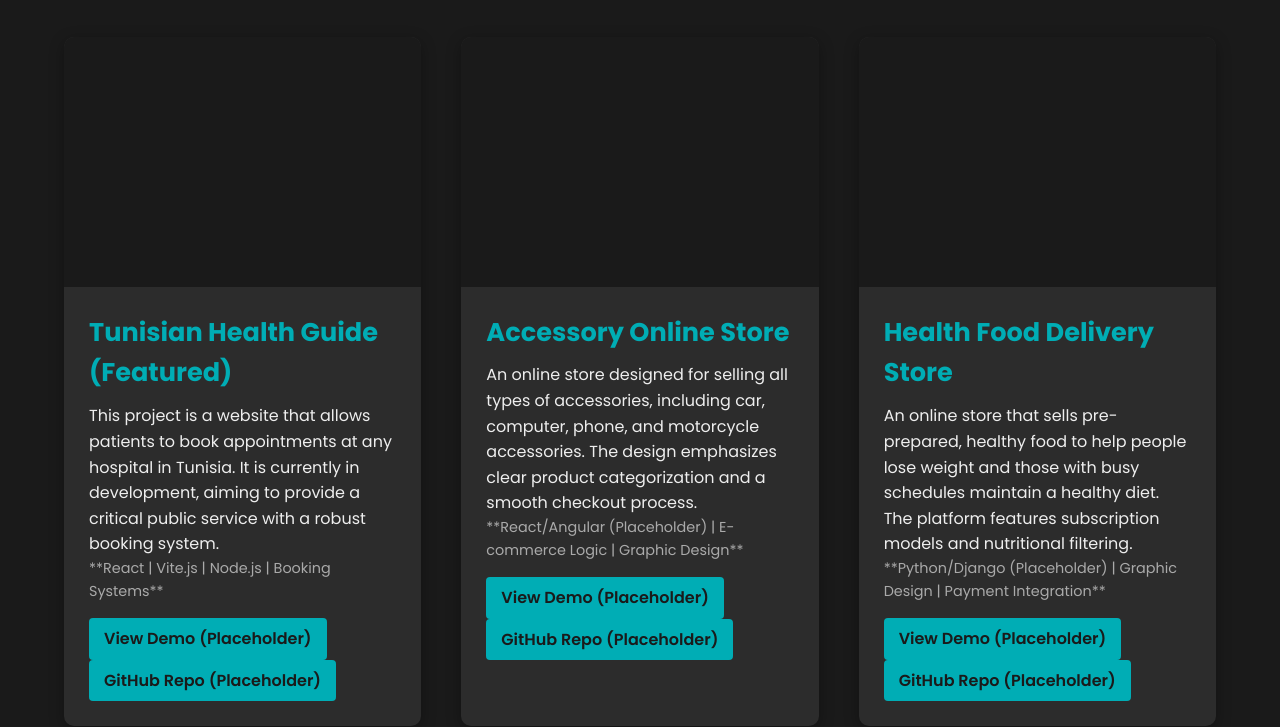
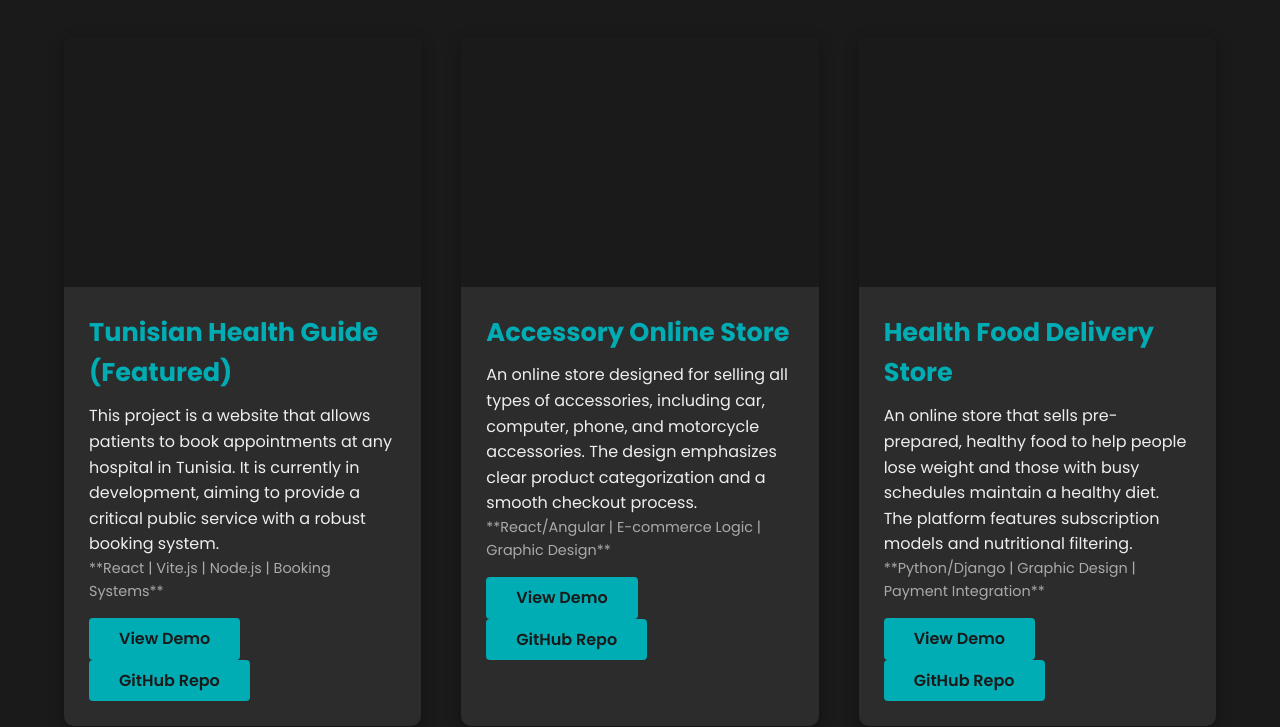
Before and after one commit to Oussama-lajhar-27/mini-projet-2, a plain HTML site: page projects.html in a window 1280 px wide. Shown: the part 261-988 px from the top of the page. Drawn offline with Linux system fonts and the light colour scheme.

Commit message:
fix error 2

```diff
--- a/projects.html
+++ b/projects.html
@@ -42,8 +42,8 @@
                         booking system.</p>
                     <p class="tech-stack">**React | Vite.js | Node.js | Booking Systems**</p>
                     <div class="project-links">
-                        <a href="#" target="_blank">View Demo (Placeholder)</a>
-                        <a href="#" target="_blank">GitHub Repo (Placeholder)</a>
+                        <a href="#" target="_blank">View Demo </a>
+                        <a href="#" target="_blank">GitHub Repo </a>
                     </div>
                 </div>
             </article>
@@ -57,10 +57,10 @@
                     <p>An online store designed for selling all types of accessories, including car, computer, phone,
                         and motorcycle accessories. The design emphasizes clear product categorization and a smooth
                         checkout process.</p>
-                    <p class="tech-stack">**React/Angular (Placeholder) | E-commerce Logic | Graphic Design**</p>
+                    <p class="tech-stack">**React/Angular | E-commerce Logic | Graphic Design**</p>
                     <div class="project-links">
-                        <a href="#" target="_blank">View Demo (Placeholder)</a>
-                        <a href="#" target="_blank">GitHub Repo (Placeholder)</a>
+                        <a href="#" target="_blank">View Demo </a>
+                        <a href="#" target="_blank">GitHub Repo</a>
                     </div>
                 </div>
             </article>
@@ -74,10 +74,10 @@
                     <p>An online store that sells pre-prepared, healthy food to help people lose weight and those with
                         busy schedules maintain a healthy diet. The platform features subscription models and
                         nutritional filtering.</p>
-                    <p class="tech-stack">**Python/Django (Placeholder) | Graphic Design | Payment Integration**</p>
+                    <p class="tech-stack">**Python/Django | Graphic Design | Payment Integration**</p>
                     <div class="project-links">
-                        <a href="#" target="_blank">View Demo (Placeholder)</a>
-                        <a href="#" target="_blank">GitHub Repo (Placeholder)</a>
+                        <a href="#" target="_blank">View Demo</a>
+                        <a href="#" target="_blank">GitHub Repo</a>
                     </div>
                 </div>
             </article>
--- a/styles.css
+++ b/styles.css
@@ -49,7 +49,7 @@ h3 {
     font-weight: 600;
 }
 
-/* MODERN TOUCH: SCROLL SNAP FOR HOMEPAGE SECTIONS */
+
 main#main-home {
     height: 100vh;
     overflow-y: scroll;
@@ -64,7 +64,7 @@ main#main-home section {
     padding: var(--padding-lg) 0;
 }
 
-/* --- HEADER & NAVIGATION --- */
+
 header {
     background-color: var(--primary-bg);
     border-bottom: 1px solid var(--secondary-bg);
@@ -112,7 +112,7 @@ nav ul a.active::after {
     border-radius: 2px;
 }
 
-/* --- BUTTONS --- */
+
 .cta-button {
     background-color: var(--accent-color);
     color: var(--primary-bg);
@@ -131,7 +131,7 @@ nav ul a.active::after {
     color: var(--primary-bg);
 }
 
-/* --- HERO SECTION --- */
+
 #hero {
     background-color: var(--primary-bg);
     text-align: center;
@@ -151,7 +151,7 @@ nav ul a.active::after {
     margin-bottom: 30px;
 }
 
-/* --- SKILLS/TECH STACK SECTION --- */
+
 #tech-stack {
     background-color: var(--secondary-bg);
     min-height: auto;
@@ -194,7 +194,7 @@ nav ul a.active::after {
     color: var(--sub-text-color);
 }
 
-/* --- PROJECT HIGHLIGHT (On Home Page) --- */
+
 #project-highlight {
     background-color: var(--primary-bg);
 }
@@ -247,10 +247,10 @@ nav ul a.active::after {
     color: var(--sub-text-color);
 }
 
-/* --- ALL OTHER PAGES (Non-Scroll Snap) --- */
+
 main#secondary-page {
     padding-top: 80px;
-    /* Space for the fixed header */
+
 }
 
 .page-title {
@@ -267,7 +267,7 @@ main#secondary-page {
     color: var(--sub-text-color);
 }
 
-/* --- ABOUT PAGE STYLES --- */
+
 .about-grid {
     display: grid;
     grid-template-columns: 1fr 2fr;
@@ -322,7 +322,7 @@ main#secondary-page {
     margin-bottom: 10px;
 }
 
-/* --- PROJECTS PAGE STYLES --- */
+
 .projects-grid {
     display: grid;
     grid-template-columns: repeat(auto-fit, minmax(350px, 1fr));
@@ -371,7 +371,7 @@ main#secondary-page {
 .project-links a {
     display: inline-block;
     margin-right: 15px;
-    padding: 8px 15px;
+    padding: 8px 30px;
     background-color: var(--accent-color);
     color: var(--primary-bg);
     border-radius: 4px;
@@ -383,7 +383,7 @@ main#secondary-page {
     color: var(--primary-bg);
 }
 
-/* --- SERVICES PAGE STYLES (NEW) --- */
+
 .services-grid {
     display: grid;
     grid-template-columns: repeat(auto-fit, minmax(300px, 1fr));
@@ -414,7 +414,7 @@ main#secondary-page {
 }
 
 
-/* --- CONTACT PAGE STYLES --- */
+
 .contact-grid {
     display: grid;
     grid-template-columns: 1fr 1fr;
@@ -487,7 +487,7 @@ main#secondary-page {
     cursor: pointer;
 }
 
-/* --- FOOTER --- */
+
 footer {
     background-color: var(--secondary-bg);
     color: var(--sub-text-color);
@@ -500,10 +500,10 @@ footer .container {
     padding: 10px 0;
 }
 
-/* MEDIA QUERIES for Responsiveness */
+
 @media (max-width: 992px) {
 
-    /* ... (rest of media queries remain the same) ... */
+
     .hero-content h2 {
         font-size: 3.5rem;
     }
```
